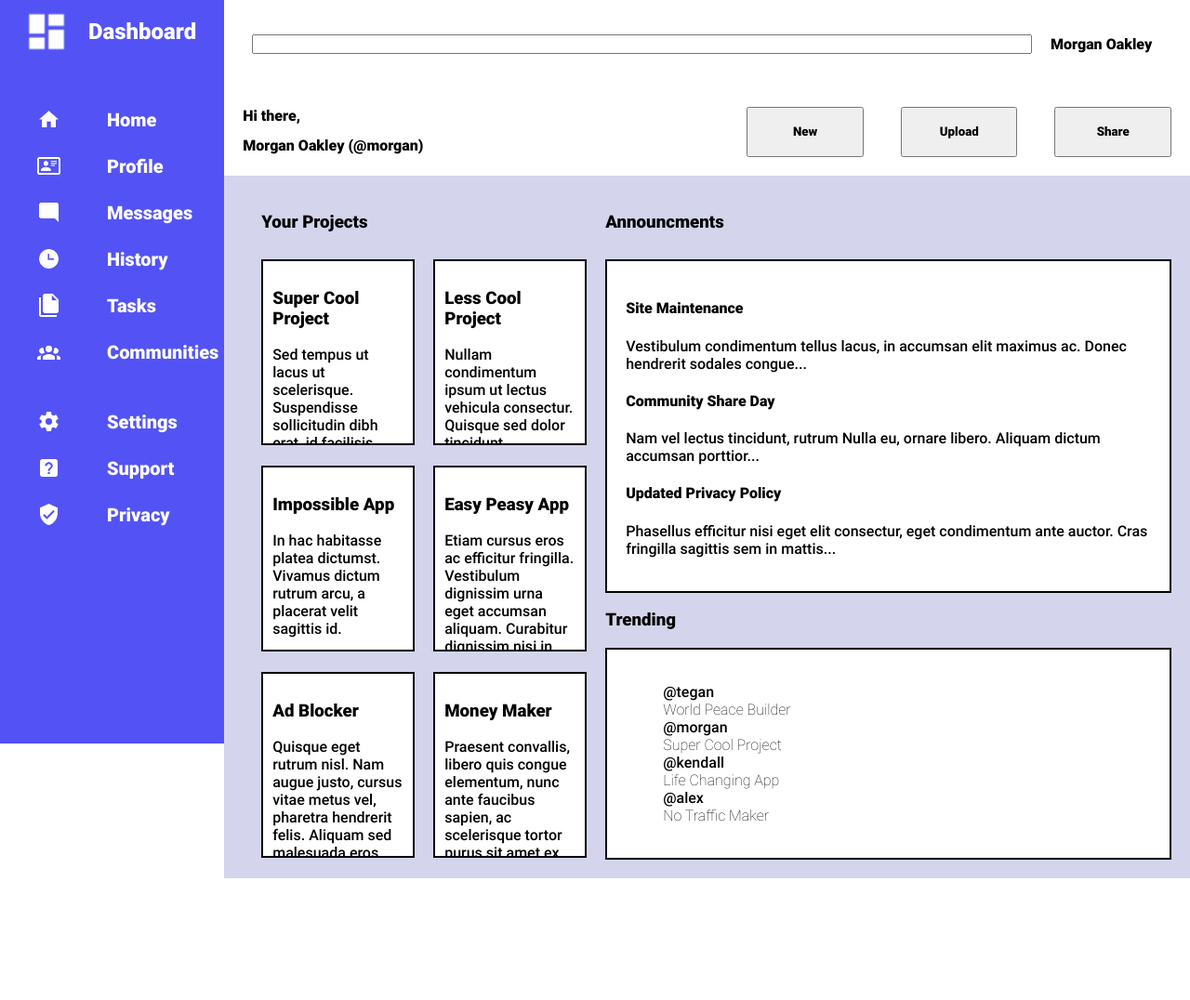
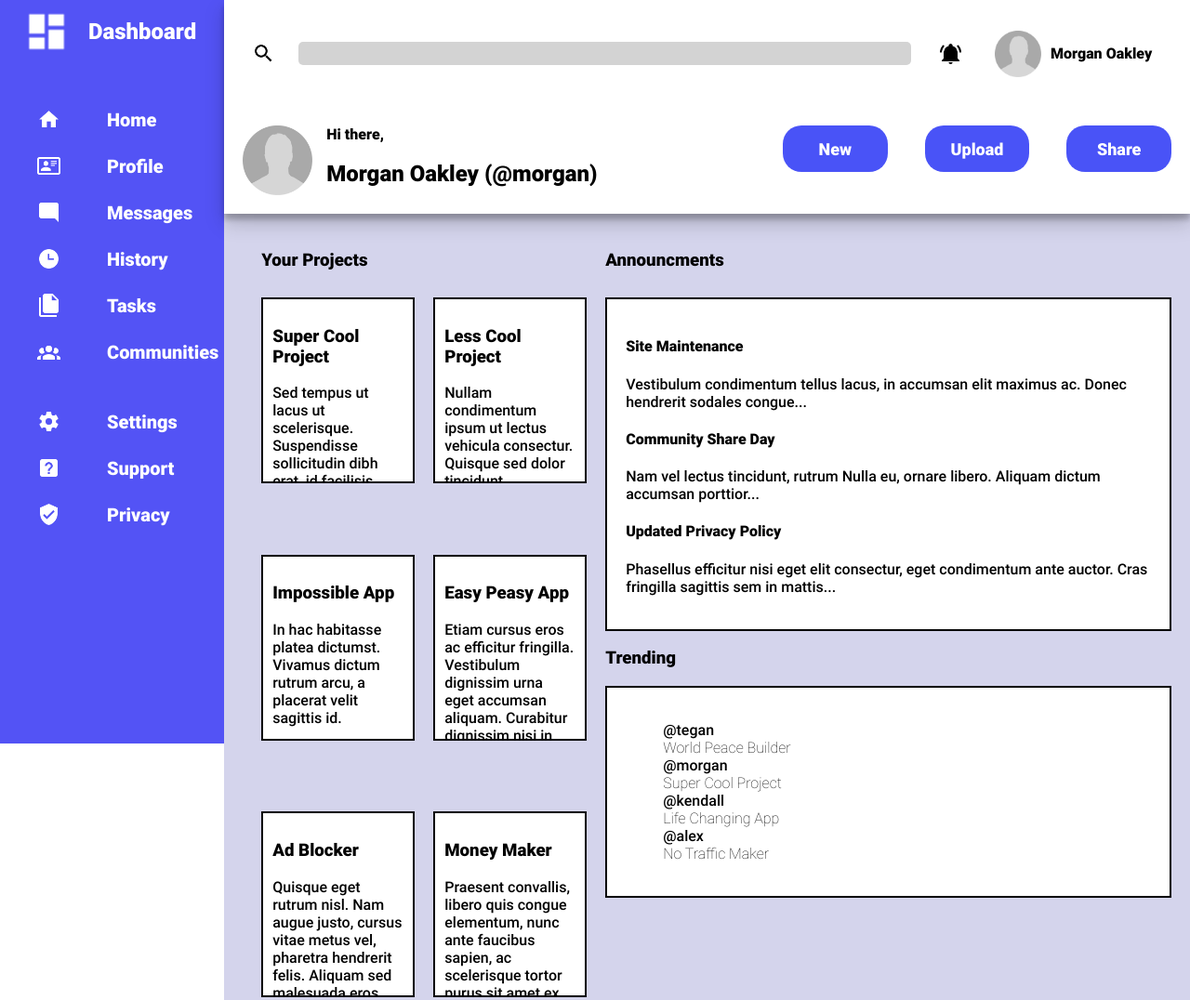
Before and after one commit to DonnieAndMooie/admin-dashboard, a plain HTML site: page index.html in a window 1280 px wide. Shown: the top 1076 px of the page at 93% size. Before the commit the page ends 945 px from the top, so only its background shows below. Drawn offline with Linux system fonts and the light colour scheme.

Commit message:
Style the header section
Make the sidebar stick to side of window when scrolling

```diff
--- a/index.html
+++ b/index.html
@@ -40,10 +40,16 @@
     </div>
     <div class="header">
         <div class="header-top">
-            <input type="search" class="search">
+            <div class="search-div">
+                <img src="svgs/magnify.png" alt="Search Icon" class="icon search">
+                <input type="search" class="search">
+            </div>
+            <img src="svgs/bell-ring.png" alt="notifications icon" class="icon notifications">
+            <img src="svgs/profile-pic.png" alt="Profile Picture" class="profile-pic">
             <div class="name">Morgan Oakley</div>
         </div>
             <div class="header-bottom">
+                <img src="svgs/profile-pic.png" alt="Profile Picture" class="profile-pic-big">
                 <div class="welcome">
                     <div class="hi">Hi there,</div>
                     <div class="name-large">Morgan Oakley (@morgan)</div>
--- a/styles.css
+++ b/styles.css
@@ -31,6 +31,8 @@ body{
     grid-column: 1 / 2;
     display: grid;
     grid-template-rows: 50px 1fr;
+    position:sticky;
+    top:0;
 }
 
 .header{
@@ -39,6 +41,9 @@ body{
     grid-column: 2 / 3;
     display: grid;
     grid-template-rows: 1fr 1fr;
+    box-shadow: rgba(0, 0, 0, 0.19) 0px 10px 20px, rgba(0, 0, 0, 0.23) 0px 6px 6px;
+    position: relative;
+    z-index: 10;
 }
 
 .main{
@@ -88,9 +93,11 @@ body{
 
 .header-top{
     display: grid;
-    grid-template-columns: 1fr 120px;
+    grid-template-columns: 1fr 50px 50px 120px;
+    grid-template-rows: 1fr;
     padding: 30px;
     align-items: center;
+    gap: 10px;
 }
 
 .search{
@@ -99,7 +106,7 @@ body{
 
 .header-bottom{
     display: grid;
-    grid-template-columns: 4fr 1fr 1fr 1fr;
+    grid-template-columns: 50px 4fr 1fr 1fr 1fr;
     padding: 20px;
     gap: 40px;
 }
@@ -188,3 +195,46 @@ img{
 .dashboard{
     height: 50px;
 }
+
+.search-div{
+    display: grid;
+    grid-template-rows: 1fr;
+    grid-template-columns: 50px 1fr;
+    align-items: center;
+}
+
+input[type="search"]{
+    border-radius: 5px;
+    background-color: lightgray;
+    border: none;
+    height: 25px;
+}
+
+.notifications{
+    grid-row: 1 / 2;
+    grid-column: 2 / 3;
+}
+
+.profile-pic{
+    height: 50px;
+    grid-row: 1 / 2;
+    grid-column: 3 / 4;
+}
+
+.profile-pic-big{
+    height: 75px;
+}
+
+.name-large{
+    font-size: 24px;
+}
+
+button{
+    background-color: rgba(28, 40, 245, 0.8);
+    color: white;
+    border: none;
+    border-radius: 20px;
+    height: 50px;
+    padding: 10px;
+    font-size: 18px;
+}
```
Also changed, not shown: svgs/bell-ring.png (added), svgs/magnify.png (added), svgs/profile-pic.png (added).
